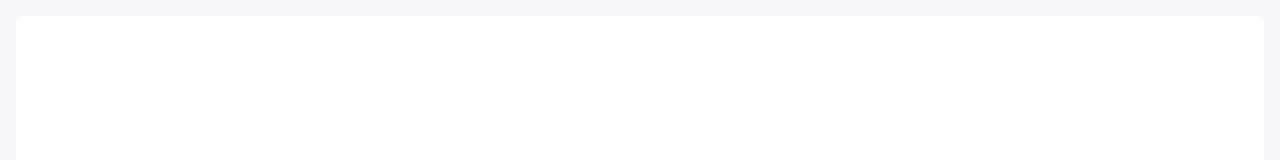
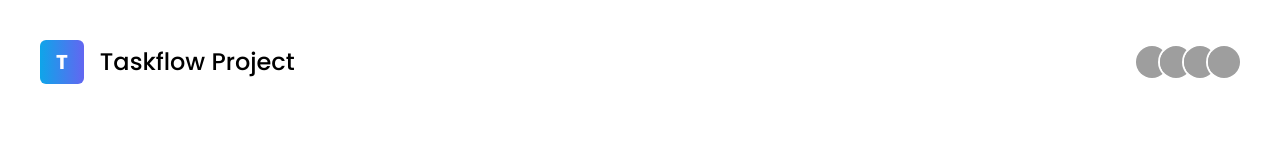
Before and after one commit to ahmedbenkrarayc/brief4-taskflow, a website: page index.html in a window 1280 px wide. Drawn offline with Linux system fonts and the light colour scheme; grey boxes are pictures that could not be loaded.

Commit message:
created header with project title and members avatars

```diff
--- a/index.html
+++ b/index.html
@@ -6,9 +6,20 @@
     <title>TaskFlow</title>
     <link href="./css/output.css" rel="stylesheet">
 </head>
-<body class="bg-[#f6f7fa] p-4">
-    <main class="bg-white min-h-screen rounded-lg">
+<body class="p-10 font-poppins">
+    <header class="flex justify-between items-center">
+        <div class="flex items-center gap-x-4">
+            <span class="block px-4 py-2 w-fit text-white text-xl font-bold rounded-md bg-gradient-to-r from-sky-500 to-indigo-500">T</span>
+            <h1 class="text-2xl font-[500]">Taskflow Project</h1>
+        </div>
+        <div class="flex -space-x-2 overflow-hidden">
+            <img class="inline-block h-8 w-8 rounded-full ring-2 ring-white" src="https://images.unsplash.com/photo-1491528323818-fdd1faba62cc?ixlib=rb-1.2.1&ixid=eyJhcHBfaWQiOjEyMDd9&auto=format&fit=facearea&facepad=2&w=256&h=256&q=80" alt="">
+            <img class="inline-block h-8 w-8 rounded-full ring-2 ring-white" src="https://images.unsplash.com/photo-1550525811-e5869dd03032?ixlib=rb-1.2.1&auto=format&fit=facearea&facepad=2&w=256&h=256&q=80" alt="">
+            <img class="inline-block h-8 w-8 rounded-full ring-2 ring-white" src="https://images.unsplash.com/photo-1500648767791-00dcc994a43e?ixlib=rb-1.2.1&ixid=eyJhcHBfaWQiOjEyMDd9&auto=format&fit=facearea&facepad=2.25&w=256&h=256&q=80" alt="">
+            <img class="inline-block h-8 w-8 rounded-full ring-2 ring-white" src="https://images.unsplash.com/photo-1472099645785-5658abf4ff4e?ixlib=rb-1.2.1&ixid=eyJhcHBfaWQiOjEyMDd9&auto=format&fit=facearea&facepad=2&w=256&h=256&q=80" alt="">
+        </div>
+    </header>
 
-    </main>
+    <script src="https://kit.fontawesome.com/3183b49327.js" crossorigin="anonymous"></script>
 </body>
 </html>
```
Also changed, not shown: css/output.css.
